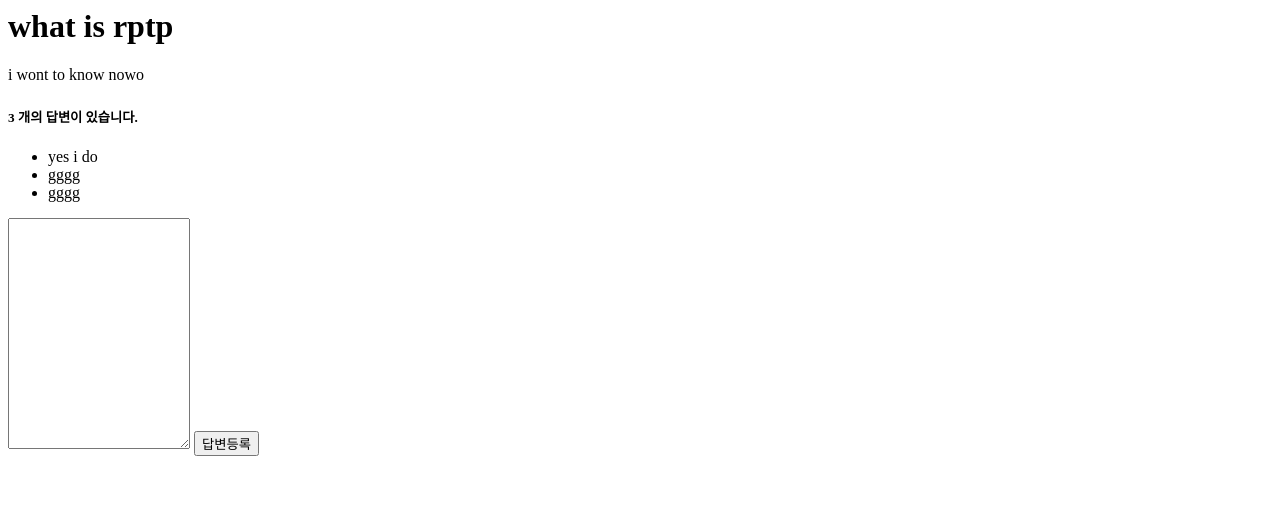
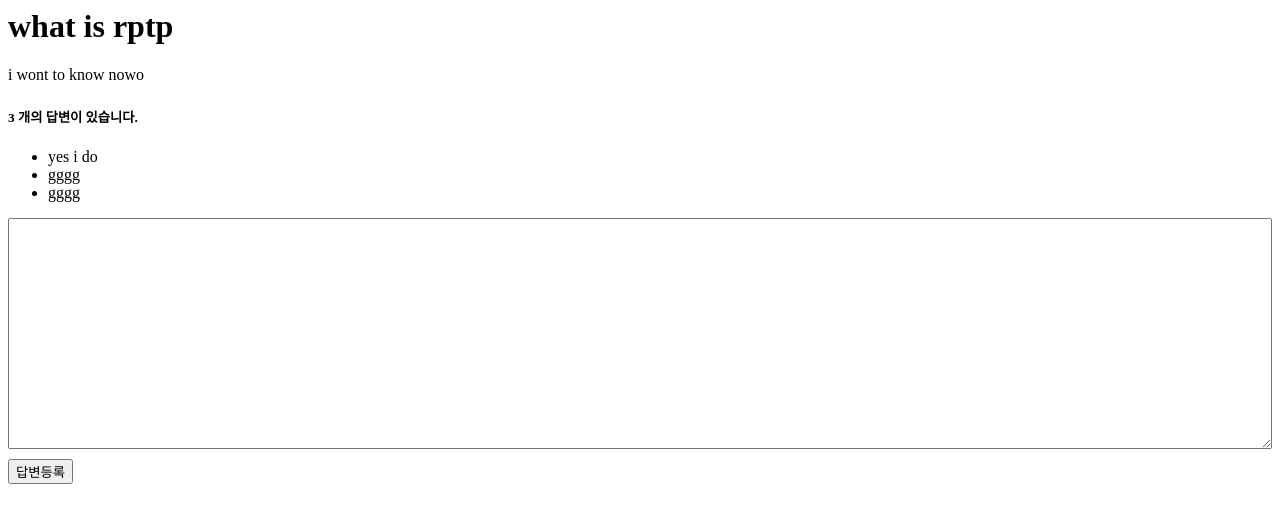
Before and after one commit to phjppo0918/jumpToDjango, a Django app: page /pybo/2/ in a window 1280 px wide. Shown: the top 523 px of the page. Run offline with Django 3.2, Linux system fonts and the light colour scheme; data comes from the database, SQL or seed files in the repository.

Commit message:
2-07 fin

```diff
--- a/projects/mysite/config/settings.py
+++ b/projects/mysite/config/settings.py
@@ -124,3 +124,7 @@ USE_TZ = True
 # https://docs.djangoproject.com/en/3.1/howto/static-files/
 
 STATIC_URL = '/static/'
+
+STATICFILES_DIRS = [
+    BASE_DIR / 'static',
+]
--- a/projects/mysite/pybo/views.py
+++ b/projects/mysite/pybo/views.py
@@ -21,15 +21,15 @@ def detail(request, question_id):
     """
     pybo 내용 출력
     """
-    question =get_object_or_404(Question, pk=question_id)
+    question = get_object_or_404(Question, pk=question_id)
     context = {'question': question}
 
-    return render(request, 'pybo/question_detail.html',context)
+    return render(request, 'pybo/question_detail.html', context)
 
 def answer_create(request, question_id):
     """
     pybo 답변등록
     """
-    question =get_object_or_404(Question, pk=question_id)
+    question = get_object_or_404(Question, pk=question_id)
     question.answer_set.create(content=request.POST.get('content'), create_date=timezone.now())
     return redirect('pybo:detail', question_id=question.id)
--- /dev/null
+++ b/projects/mysite/static/style.css
@@ -0,0 +1,7 @@
+textarea {
+    width:100%;
+}
+
+input[type=submit] {
+    margin-top:10px;
+}
--- a/projects/mysite/templates/pybo/question_detail.html
+++ b/projects/mysite/templates/pybo/question_detail.html
@@ -1,3 +1,6 @@
+{% load static %}
+<link rel="stylesheet" type="text/css" href="{% static 'style.css' %}">
+
 <h1>{{ question.subject }}</h1>
 
 <div>
```
